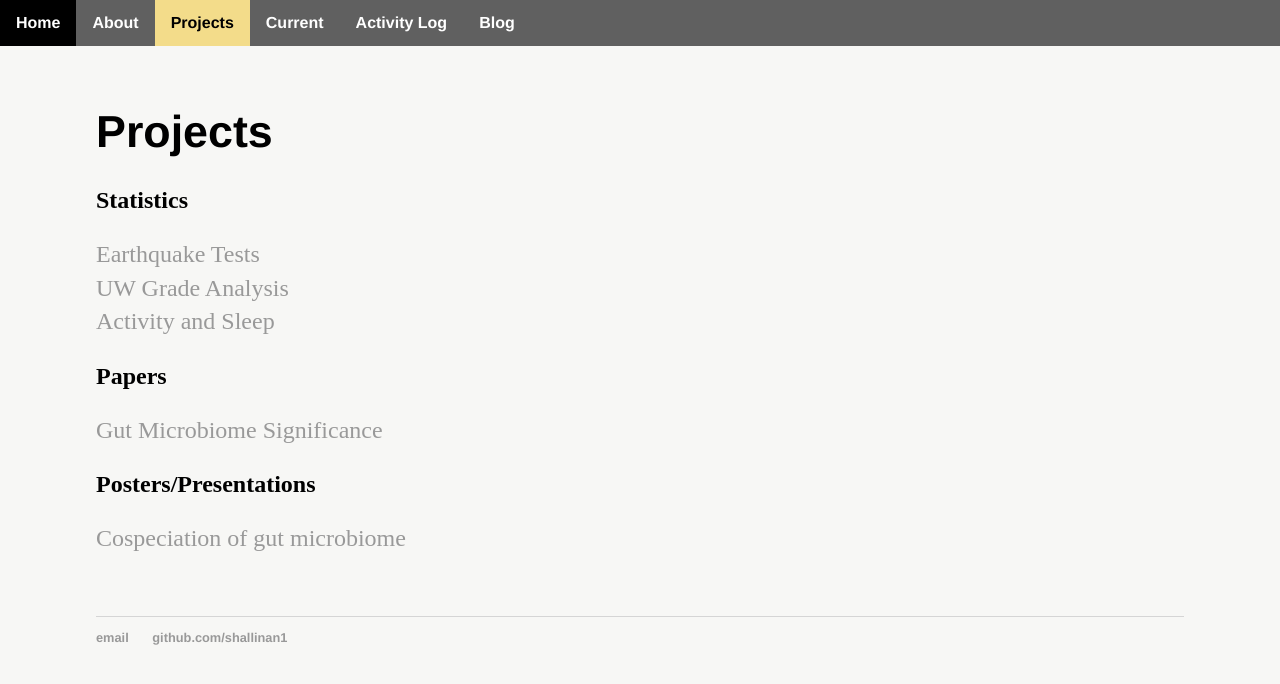
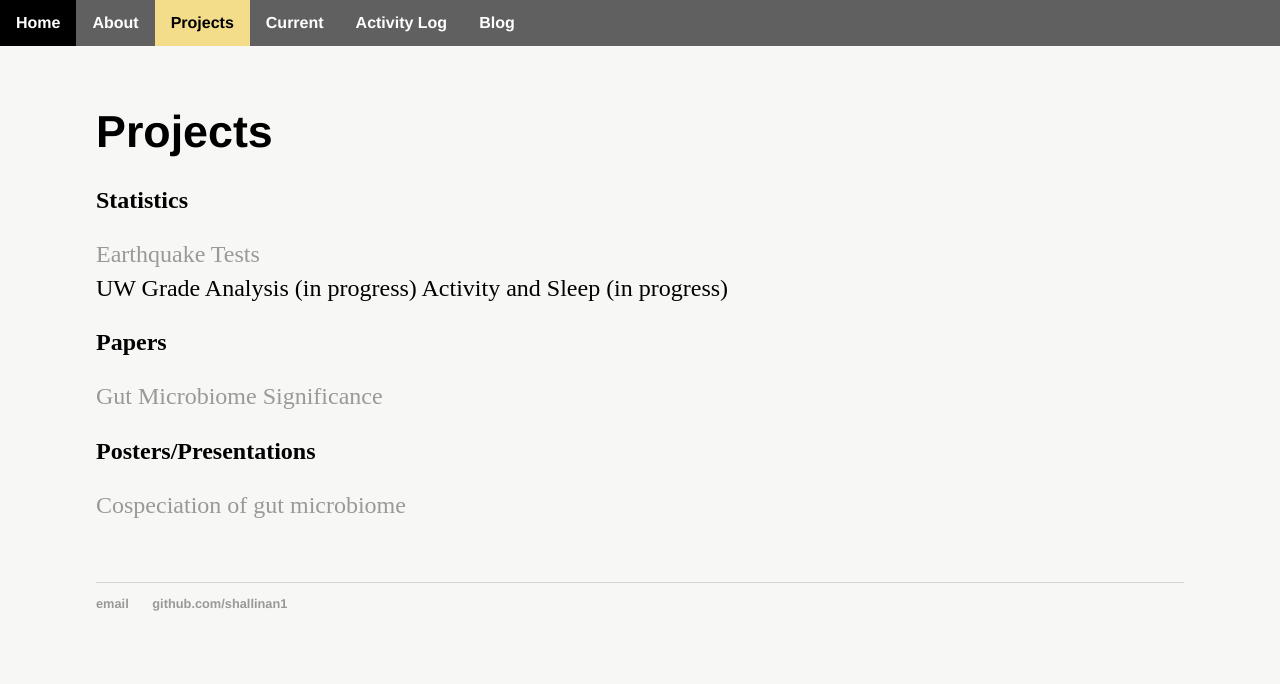
Before and after one commit to shallinan1/shallinan1.github.io, a Jekyll site: the page built from projects/index.md, in a window 1280 px wide. Shown: the top 684 px of the page. Built offline with Jekyll 4.4.1, drawn with Linux system fonts in a browser that asks for light colours.

```diff
--- a/projects/index.md
+++ b/projects/index.md
@@ -6,8 +6,8 @@
 # Projects
 ## Statistics
 <a href="/projects/earthquaketests" target="_blank">Earthquake Tests</a>
-<a href="/projects/earthquaketests" target="_blank">UW Grade Analysis</a>
-<a href="/projects/earthquaketests" target="_blank">Activity and Sleep</a>
+UW Grade Analysis (in progress)
+Activity and Sleep (in progress)
 
 ## Papers
 <a href="/projects/gutmicrobiome" target="_blank">Gut Microbiome Significance</a>
```
